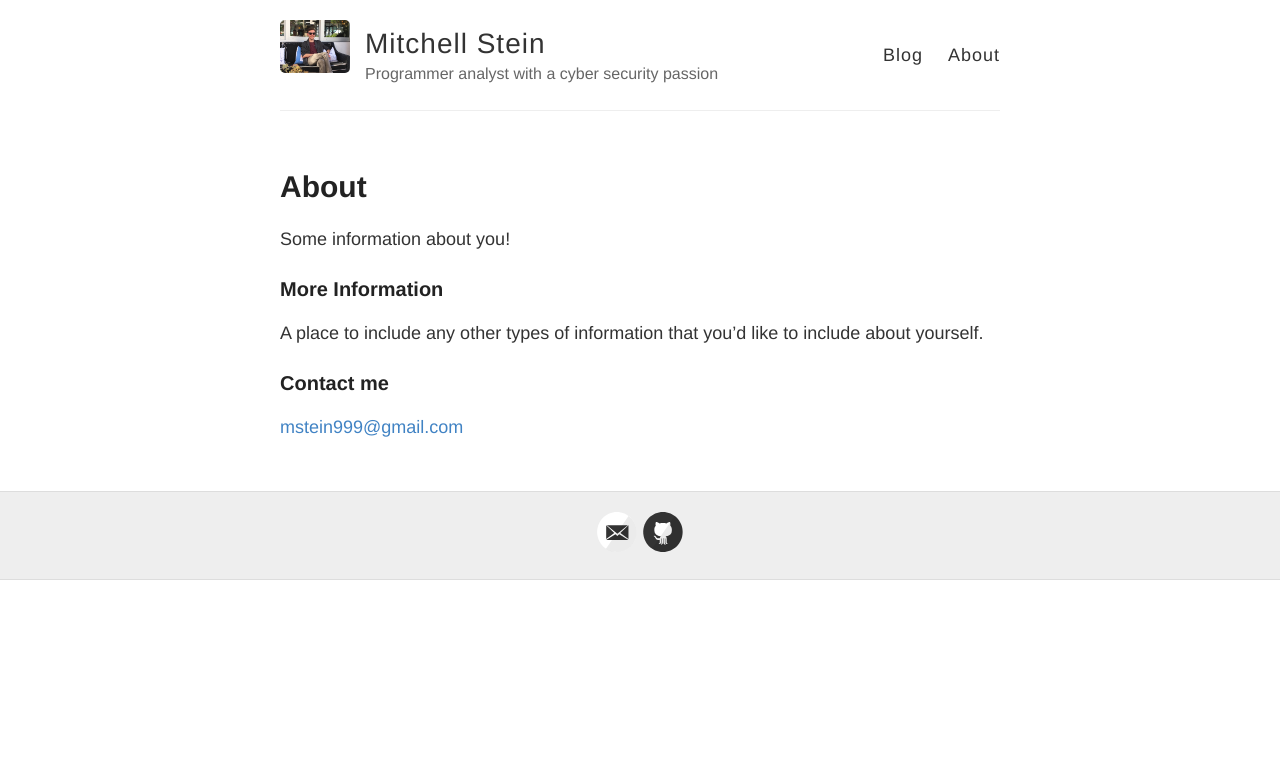
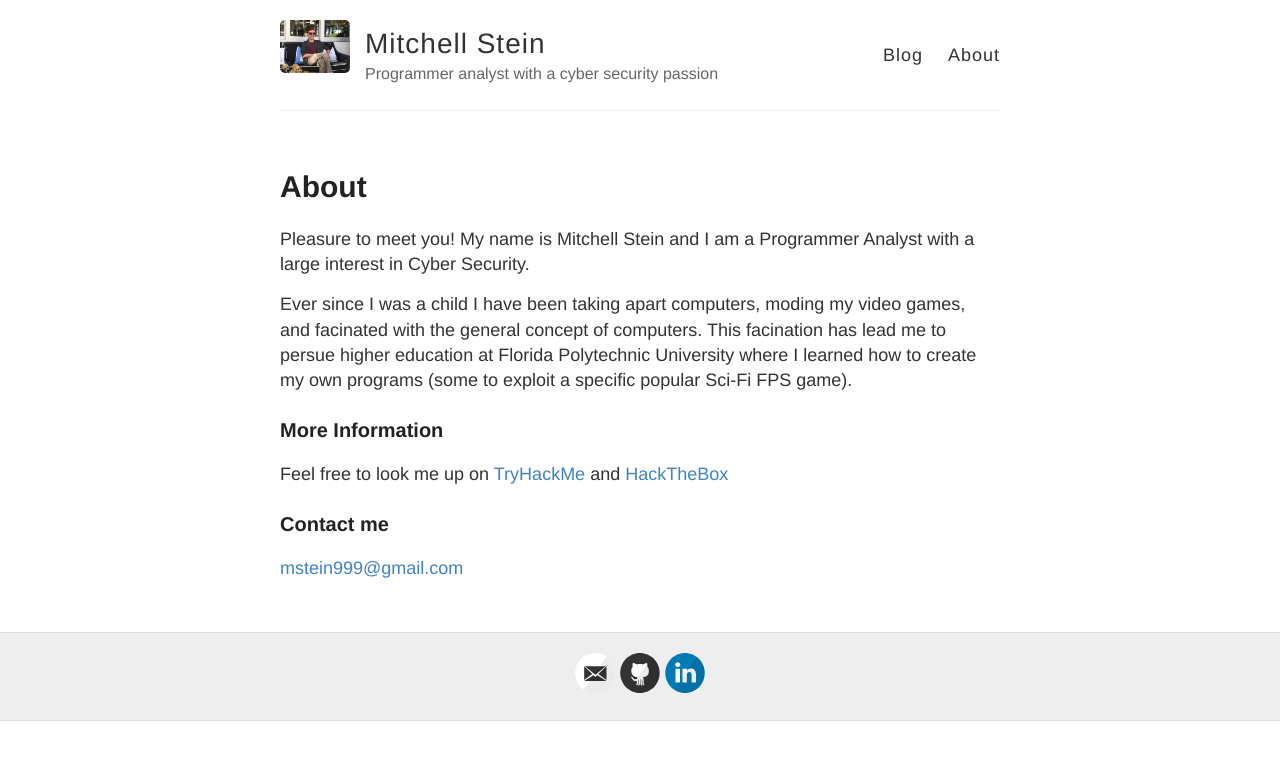
Before and after one commit to MitchellDStein/MSteinCyberSec, a Jekyll site: the page built from about.md, in a window 1280 px wide. Shown: the top 760 px of the page. Built offline with Jekyll 4.4.1, drawn with Linux system fonts in a browser that asks for light colours.

Commit message:
changed aboutme, config, index

```diff
--- a/_config.yml
+++ b/_config.yml
@@ -20,14 +20,9 @@
 footer-links:
   dribbble:
   email: mstein999@gmail.com
-  facebook:
-  flickr:
   github: MitchellDStein
-  instagram:
-  linkedin:
-  pinterest:
-  rss: # just type anything here for a working RSS icon
-  twitter:
+  hackthebox: https://app.hackthebox.com/profile/overview
+  linkedin: mitchell-stein-10011996
   stackoverflow: # your stackoverflow profile, e.g. "users/50476/bart-kiers"
   youtube: # channel/<your_long_string> or user/<user-name>
   googleplus: # anything in your profile username that comes after plus.google.com/
--- a/about.md
+++ b/about.md
@@ -4,11 +4,13 @@
 permalink: /about/
 ---
 
-Some information about you!
+Pleasure to meet you! My name is Mitchell Stein and I am a Programmer Analyst with a large interest in Cyber Security.
+
+Ever since I was a child I have been taking apart computers, moding my video games, and facinated with the general concept of computers. This facination has lead me to persue higher education at Florida Polytechnic University where I learned how to create my own programs (some to exploit a specific popular Sci-Fi FPS game).
 
 ### More Information
 
-A place to include any other types of information that you'd like to include about yourself.
+Feel free to look me up on [TryHackMe](https://tryhackme.com/p/Craz3Squirr3l) and [HackTheBox](https://app.hackthebox.com/users/472180)
 
 ### Contact me
 
--- a/index.html
+++ b/index.html
@@ -1,5 +1,5 @@
 ---
-layout: home
+layout: default
 author_profile: true
 header:
     overlay_image: /assets/images/lakeland.jpg
```
Also changed, not shown: _posts/2014-3-3-Hello-World.md (+1 -1 lines).
